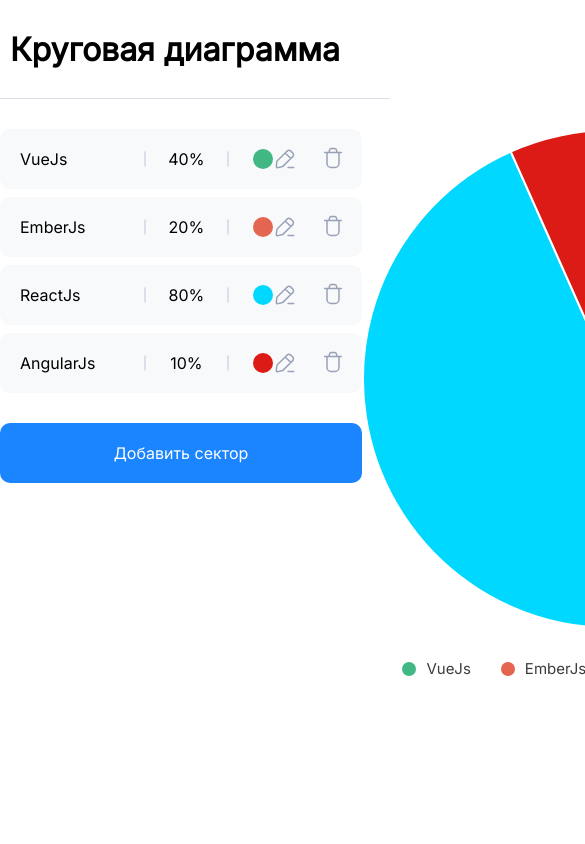
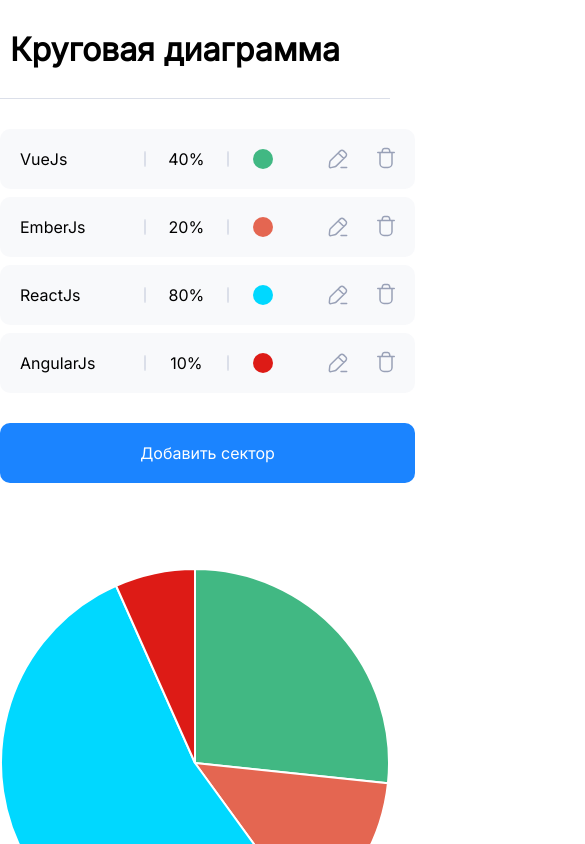
Before and after one commit to alvarSQ/ProgressBarCircular-, a Vue app: page /circle-diagram in a window 390 px wide. Shown: the top 844 px of the page, 585 px wide, since content can reach past the window. Built offline with nearby package versions, Linux system fonts and the light colour scheme; the HTML template or start-up script is replaced by a standard one; what vue3-colorpicker would draw is missing.

Commit message:
сделал адаптвку

```diff
--- a/src/assets/main.scss
+++ b/src/assets/main.scss
@@ -82,6 +82,10 @@
     border-radius: 10px;
     color: white;
     background: rgba(27, 132, 255, 1);
+    min-width: 300px;
+  //   @media (max-width: 412px) {
+  //  width: 100%
+  // }
 }
 
 .container {
@@ -92,16 +96,4 @@
   max-width: 1170px;
   font-family: Inter;
   font-weight: 400;
-  // @media (max-width: 1170px) {
-  //   width: 940px;
-  // }
-  // @media (max-width: 980px) {
-  //   width: 620px;
-  // }
-  // @media (max-width: 680px) {
-  //   max-width: 460px;
-  // }
-  // @media (max-width: 520px) {
-  //   width: 300px;
-  // }
 }
--- a/src/components/CircleDiagram.vue
+++ b/src/components/CircleDiagram.vue
@@ -78,7 +78,7 @@
         </div>
       </ul>
       <div class="conent-diagrama" v-if="isRe_render">
-      <div style="width: 500px; height: 500px">
+        <div class="diagrama">
           <PieDiagram :data="chartDataComputed" />
         </div>
         <ul class="diagram-legend">
@@ -203,12 +203,20 @@
   font-size: 32px;
   font-weight: 600;
   border-bottom: 1px solid rgba(219, 223, 233, 1);
+  @media (max-width: 360px) {
+    height: 80px;
+    line-height: 35px;
+  }
 }
 
 .content {
   display: flex;
   justify-content: space-between;
   padding-top: 30px;
+  @media (max-width: 1090px) {
+    flex-direction: column;
+    gap: 30px;
+  }
 }
 
 .conent-tabl {
@@ -233,6 +241,12 @@
     width: 86px;
     font-size: 16px;
   }
+  @media (max-width: 560px) {
+    width: 100%;
+  }
+  @media (max-width: 416px) {
+    width: 415px;
+  }
 }
 
 .edit {
@@ -246,11 +260,24 @@
 
 .conent-diagrama {
   width: 540px;
+  @media (max-width: 560px) {
+    width: 100%;
+  }
+}
+
+.diagrama {
+  width: 500px;
+  height: 500px;
+  @media (max-width: 560px) {
+    width: 100%;
+  }
 }
 
 .diagram-legend {
   display: flex;
   justify-content: center;
+  flex-wrap: wrap;
+  max-width: 540px;
   padding-top: 30px;
   font-size: 15px;
   color: rgba(60, 60, 60);
--- a/src/components/modalMenu.vue
+++ b/src/components/modalMenu.vue
@@ -1,5 +1,5 @@
 <template>
-  <div class="modal-overlay">
+  <div class="modal">
     <p class="title">Добавление сектора</p>
     <div class="text-field text-field_floating">
       <input
@@ -168,7 +168,7 @@
   }
 }
 
-.modal-overlay {
+.modal {
   display: flex;
   flex-direction: column;
   position: fixed;
@@ -176,11 +176,15 @@
   left: 50%;
   transform: translate(-50%, -50%);
   width: 390px;
+  min-width: 340px;
   padding: 20px;
   gap: 20px;
   border-radius: 15px;
   background-color: white;
   z-index: 99;
+  @media (max-width: 412px) {
+   width: 100%
+  }
 }
 
 .dark {
```
Lines whose indentation alone changed are shown as unchanged.
